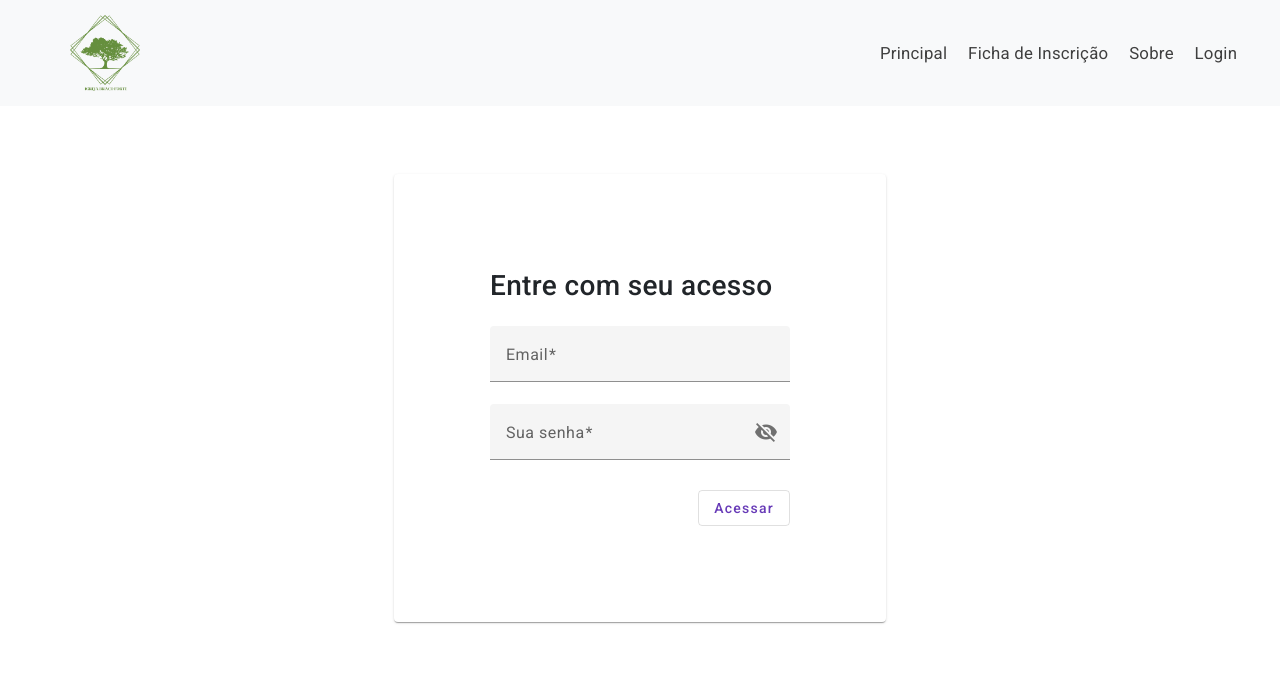
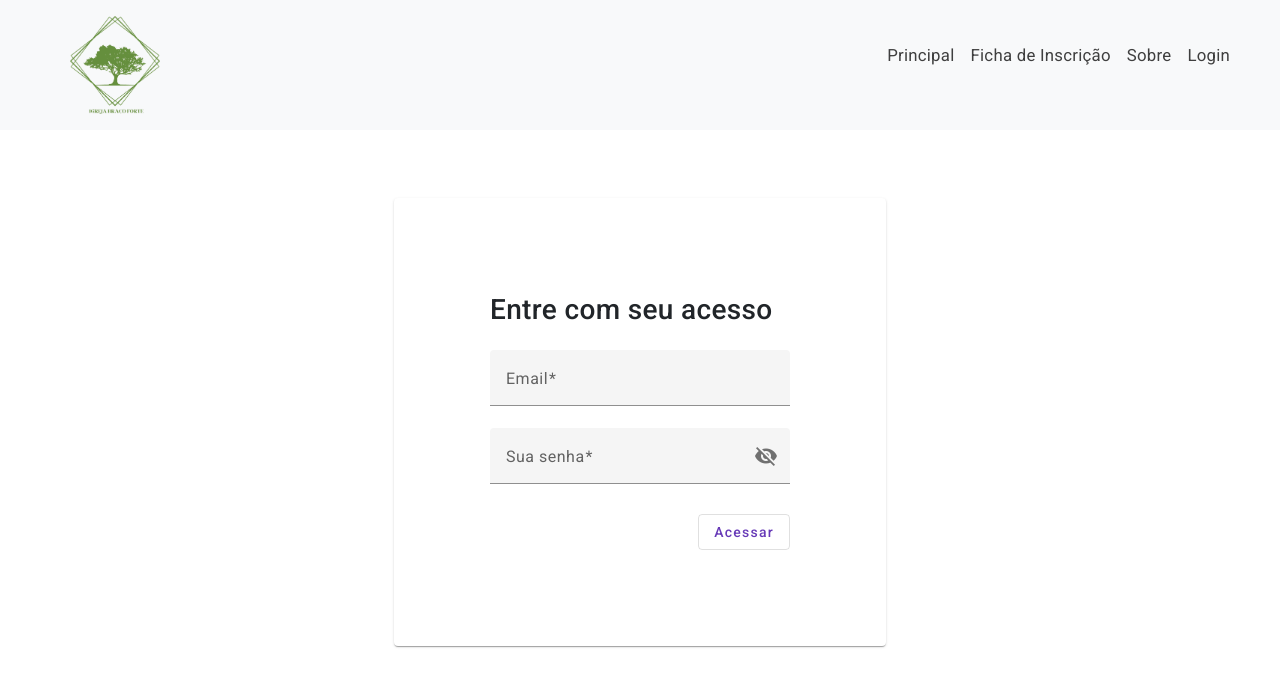
Before and after one commit to wallysonnabarro/GerirIgreja, an Angular app: page /login in a window 1280 px wide. Shown: the top 686 px of the page. Built offline with nearby package versions, Linux system fonts and the light colour scheme.

Commit message:
A parte de login e logout foram criadas com sucesso. As rotas menores estão guardadas através de um comando de guarda.

```diff
--- a/src/app/app-routing.module.ts
+++ b/src/app/app-routing.module.ts
@@ -4,12 +4,14 @@ import { HomeComponent } from './components/home/home.component';
 import { LoginComponent } from './components/login/login.component';
 import { TribosComponent } from './components/tribos/tribos.component';
 import { CanActivate } from './guard/auth.guard';
+import { LogoutComponent } from './components/logout/logout.component';
 
 const routes: Routes = [
   { path: 'home', component: HomeComponent },
   { path: '', redirectTo: '/home', pathMatch: 'full' },
   { path: 'login', component: LoginComponent },
   { path: 'tribo-equipes', component: TribosComponent, canActivate: [CanActivate] },
+  { path: 'logout', component: LogoutComponent, canActivate: [CanActivate] },
 ];
 
 @NgModule({
--- a/src/app/app.module.ts
+++ b/src/app/app.module.ts
@@ -22,6 +22,7 @@ import { HttpClientXsrfModule, HttpClientModule } from '@angular/common/http';
 import { LoginServicesService } from './components/login/login-services.service';
 import { ProvedormenuService } from './provedorMenu/provedormenu.service';
 import { TribosComponent } from './components/tribos/tribos.component';
+import { LogoutComponent } from './components/logout/logout.component';
 
 @NgModule({
   declarations: [
@@ -29,7 +30,8 @@ import { TribosComponent } from './components/tribos/tribos.component';
     NavbarComponent,
     LoginComponent,
     HomeComponent,
-    TribosComponent
+    TribosComponent,
+    LogoutComponent
   ],
   imports: [
     BrowserModule,
--- /dev/null
+++ b/src/app/components/logout/logout.component.ts
@@ -0,0 +1,17 @@
+import { Component } from '@angular/core';
+import { LoginServicesService } from '../login/login-services.service';
+import { Router } from '@angular/router';
+import { ProvedormenuService } from '../../provedorMenu/provedormenu.service';
+
+@Component({
+  selector: 'app-logout',
+  templateUrl: './logout.component.html',
+  styleUrl: './logout.component.css'
+})
+export class LogoutComponent {
+  constructor(private loginService: LoginServicesService, private router: Router, private menus: ProvedormenuService){
+    this.loginService.setUserAuthenticado(false);
+    this.menus.LogoutTransacoes();
+    this.router.navigate(['/login']);
+  }
+}
--- a/src/app/components/navbar/navbar.component.html
+++ b/src/app/components/navbar/navbar.component.html
@@ -1,6 +1,6 @@
 <nav class="navbar navbar-expand-lg bg-body-tertiary">
   <div class="container-fluid d-flex">
-    <div class="flex-grow-1 ms-5"><img [src]="ImagemPathLogo" style="width: 70px" /></div>
+    <div class="flex-grow-1 ms-5"><img [src]="ImagemPathLogo" style="width: 90px" /></div>
 
     <button
       class="navbar-toggler"
@@ -10,25 +10,24 @@
       aria-controls="navbarSupportedContent"
       aria-expanded="false"
       aria-label="Toggle navigation"
-    >
-      <span class="navbar-toggler-icon"></span>
+    ><span class="navbar-toggler-icon"></span>
     </button>
 
-    <div class="collapse navbar-collapse justify-content-end" id="navbarSupportedContent">
+    <div class="collapse navbar-collapse justify-content-end espaco-itens-logo" id="navbarSupportedContent">
       <ul class="navbar-nav mb-2 mb-lg-0">
         <li class="nav-item">
           <span>
             <a
               href=""
               Match="NavLinkMatch.All"
-              class="a-link text-decoration-none"
+              class="nav-link a-link text-decoration-none"
               >Principal
             </a>
           </span>
         </li>
         <li class="nav-item">
           <span>
-            <a [matMenuTriggerFor]="menu" class="a-link">Ficha de Inscrição</a>
+            <a [matMenuTriggerFor]="menu" class="nav-link a-link">Ficha de Inscrição</a>
             <mat-menu #menu="matMenu">
               <a mat-menu-item routerLink="/conectado">Conectado</a>
               <a mat-menu-item routerLink="/lider">Líder</a>
@@ -37,28 +36,28 @@
         </li>
         <li class="nav-item">
           <span>
-            <a routerLink="/sobre" class="a-link text-decoration-none"
+            <a routerLink="/sobre" class="nav-link a-link text-decoration-none"
               >Sobre
             </a>
           </span>
         </li>
         <li class="nav-item" *ngIf="isMenuItemVisible('Membros')">
           <span>
-            <a routerLink="/sobre" class="a-link text-decoration-none"
+            <a routerLink="/membros" class="nav-link a-link text-decoration-none"
               >Membros
             </a>
           </span>
         </li>
         <li class="nav-item" *ngIf="isMenuItemVisible('Tribos/Equipes')">
           <span>
-            <a routerLink="/tribo-equipes" class="a-link text-decoration-none"
+            <a routerLink="/tribo-equipes" class="nav-link a-link text-decoration-none"
               >Tribos / Equipes
             </a>
           </span>
         </li>
         <li class="nav-item" *ngIf="isMenuItemVisible('Cadastro Sião')">
           <span>
-            <a [matMenuTriggerFor]="cadastro" class="a-link">Cadastros Sião</a>
+            <a [matMenuTriggerFor]="cadastro" class="nav-link a-link">Cadastros Sião</a>
             <mat-menu #cadastro="matMenu">
               <a mat-menu-item routerLink="/siao" *ngIf="isMenuItemVisible('Sião')">Sião</a>
               <a mat-menu-item routerLink="/areas-servico" *ngIf="isMenuItemVisible('Área')">Áreas</a>
@@ -73,7 +72,7 @@
         </li>
         <li class="nav-item" *ngIf="isMenuItemVisible('Administrativo')">
           <span>
-            <a [matMenuTriggerFor]="administrativo" class="a-link"
+            <a [matMenuTriggerFor]="administrativo" class="nav-link a-link"
               >Administrativo</a
             >
             <mat-menu #administrativo="matMenu">
@@ -127,7 +126,7 @@
             <a
               href=""
               routerLink="/login"
-              class="a-link text-decoration-none"
+              class="nav-link a-link text-decoration-none"
             >
               Login
             </a>
@@ -137,8 +136,8 @@
           <span>
             <a
               href=""
-              routerLink="/login"
-              class="a-link text-decoration-none"
+              routerLink="/logout"
+              class="nav-link a-link text-decoration-none"
             >
               Logout
             </a>
--- a/src/app/provedorMenu/provedormenu.service.ts
+++ b/src/app/provedorMenu/provedormenu.service.ts
@@ -51,4 +51,13 @@ export class ProvedormenuService {
     this.menus.find(menu => menu.nome === 'Login')!.status = false;
     this.menus.find(menu => menu.nome === 'Logout')!.status = true;
   }
+
+  LogoutTransacoes() {
+    this.menus.forEach(menu => {
+      menu.status = false;
+      if (menu.nome === 'Login') {
+        menu.status = true;
+      }
+    })
+  }
 }
--- a/src/styles.css
+++ b/src/styles.css
@@ -95,11 +95,16 @@ h1:focus {
     margin-top: 100px;
 }
 
+.espaco-itens-logo {
+    margin: 30px 20px;
+}
+
 .a-link {
     text-decoration: none;
     color: var(--text-color-black);
     font-size: 1.2em;
     transition: 0.3s ease-in-out;
+    padding: 0%;
 }
 
     .a-link:hover {
```
Also changed, not shown: src/app/components/logout/logout.component.css (added), src/app/components/logout/logout.component.html (added), 1 other file (tests, documents, lock files or other folders).
